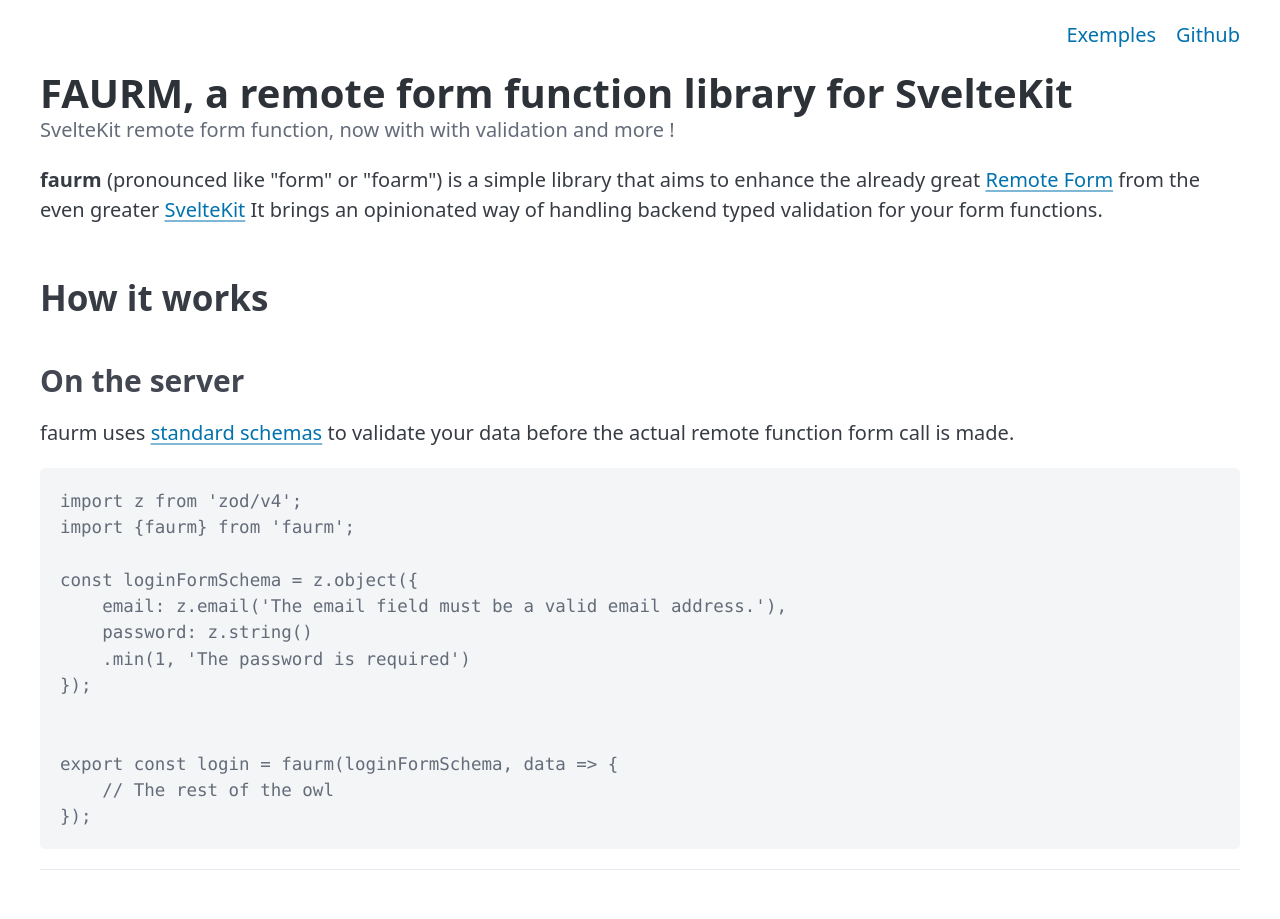
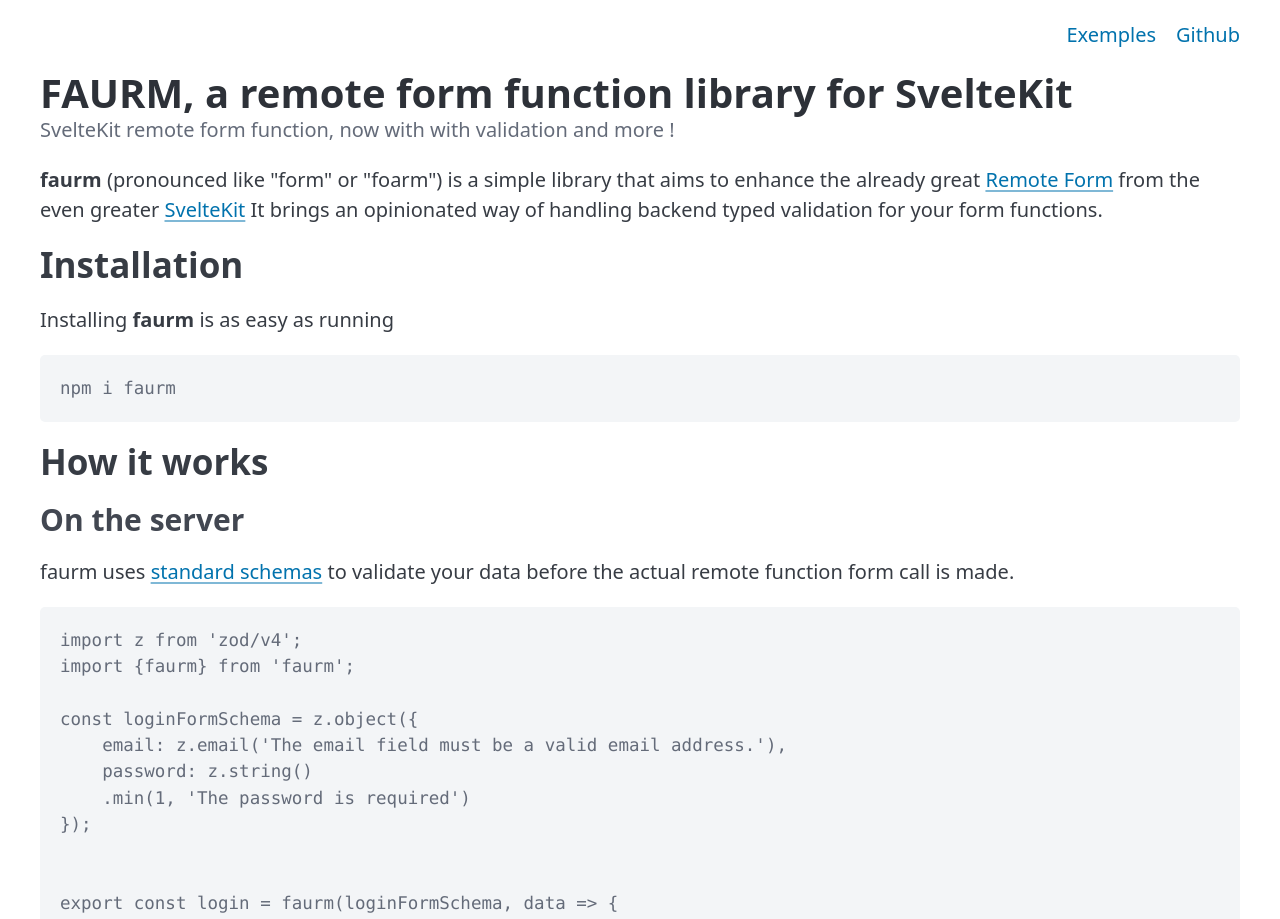
Before and after one commit to grauw-fr/faurm, a SvelteKit app: page / in a window 1280 px wide. Shown: the top 919 px of the page. Built offline with nearby package versions, Linux system fonts and the light colour scheme.

Commit message:
feat: installation instruction, reworked some links

```diff
--- a/src/routes/+layout.svelte
+++ b/src/routes/+layout.svelte
@@ -11,7 +11,7 @@
         </ul>
         <ul>
             <li><a href="/exemples">Exemples</a></li>
-            <li><a href="https://github.com/grauw-fr/faurm">Github</a></li>
+            <li><a href="https://github.com/grauw-fr/faurm" target="_blank" rel="nofollow">Github</a></li>
         </ul>
     </nav>
 </header>
--- a/src/routes/+page.svelte
+++ b/src/routes/+page.svelte
@@ -1,25 +1,34 @@
 <script>
     import Metadata from "$docs/metadata.svelte";
 </script>
+
 <Metadata
         title="Remote form function library for SvelteKit"
         description="SvelteKit remote form function, now with with validation and more !"
 ></Metadata>
 
+<section id="introduction">
     <hgroup>
         <h1>FAURM, a remote form function library for SvelteKit</h1>
         <p>SvelteKit remote form function, now with with validation and more !</p>
     </hgroup>
     <p>
         <strong>faurm</strong> (pronounced like "form" or "foarm") is a simple library that aims to enhance the already
-    great <a target="_blank" href="https://svelte.dev/docs/kit/remote-functions#form">Remote Form</a> from the even
+        great <a target="_blank" href="https://svelte.dev/docs/kit/remote-functions#form" rel="nofollow">Remote Form</a> from the even
         greater
-    <a target="_blank" href="https://svelte.dev/docs/kit/introduction">SvelteKit</a>
+        <a target="_blank" href="https://svelte.dev/docs/kit">SvelteKit</a>
 
         It brings an opinionated way of handling backend typed validation for your form functions.
     </p>
+</section>
 
+<section id="installation">
+    <h2>Installation</h2>
+    <p>Installing <strong>faurm</strong> is as easy as running</p>
+    <pre><code>npm i faurm</code></pre>
+</section>
 
+<section id="how-it-works">
     <h2>How it works</h2>
     <h3>On the server</h3>
     <p>faurm uses <a href="https://github.com/standard-schema/standard-schema">standard schemas</a> to validate your
@@ -62,11 +71,17 @@
         Right now, we would like add the following features:
     </p>
     <ul>
-    <li><del>Typesafe backend validation of forms, using [standard schemas](https://github.com/standard-schema/standard-schema)</del></li>
+        <li>
+            <del>Typesafe backend validation of forms, using [standard
+                schemas](https://github.com/standard-schema/standard-schema)
+            </del>
+        </li>
         <li>[ ] Write an enhancer</li>
         <li>[ ] Devise ways to handle more complexe validation schemas (file inputs, nested schemas, etc)</li>
         <li>[ ] Add a form state manager</li>
         <li>[ ] Make Faurm work with (Formsnap)[https://formsnap.dev/docs]</li>
         <li>[ ] Add more exemples</li>
     </ul>
-<p>Want to add a feature to the list ? Pop over to <a href="https://github.com/grauw-fr/faurm" target="_blank">github</a> and create an issue !</p>
+    <p>Want to add a feature to the list ? Pop over to <a href="https://github.com/grauw-fr/faurm" rel="nofollow" target="_blank">github</a>
+        and create an issue !</p>
+</section>
```
Lines whose indentation alone changed are shown as unchanged.
